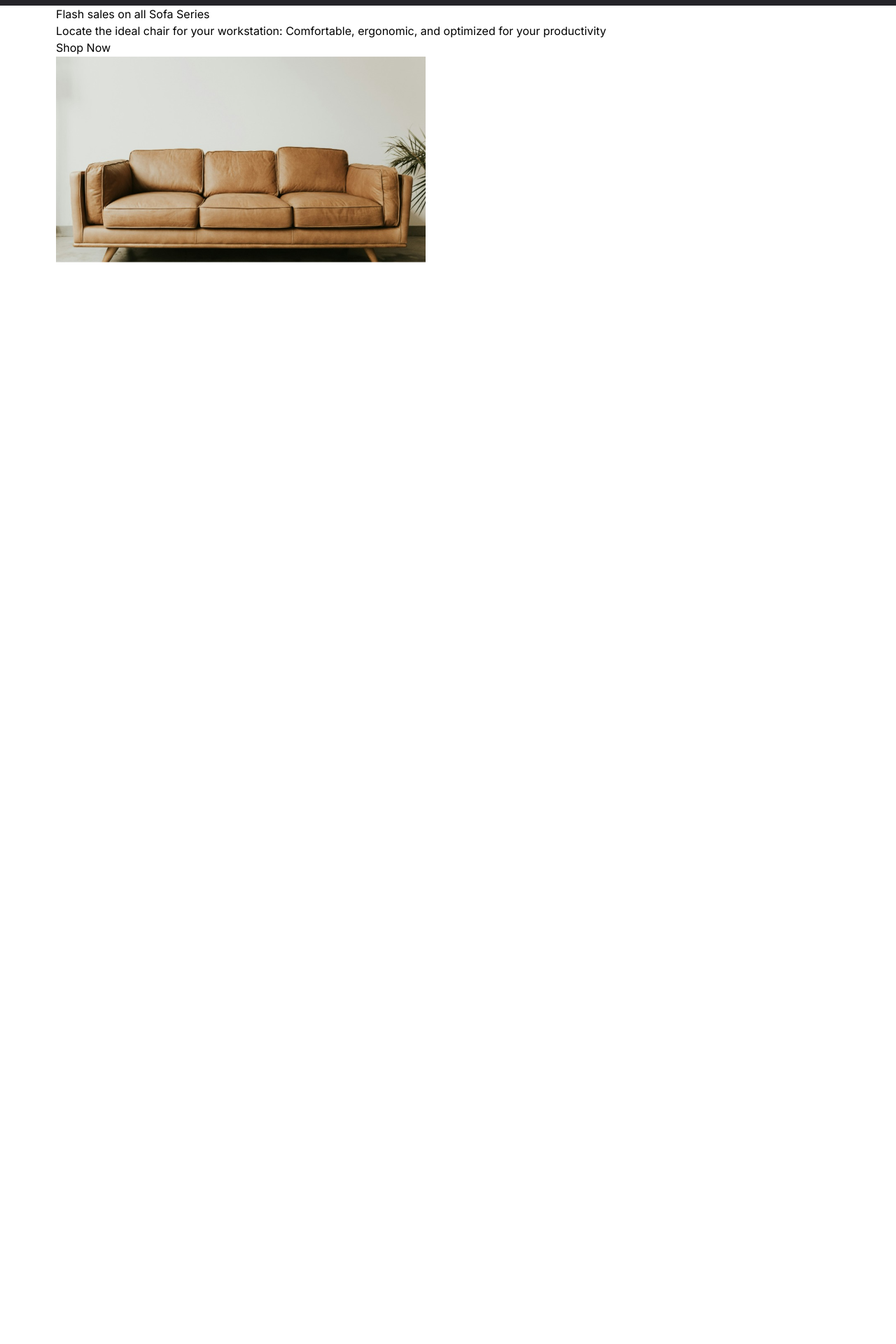
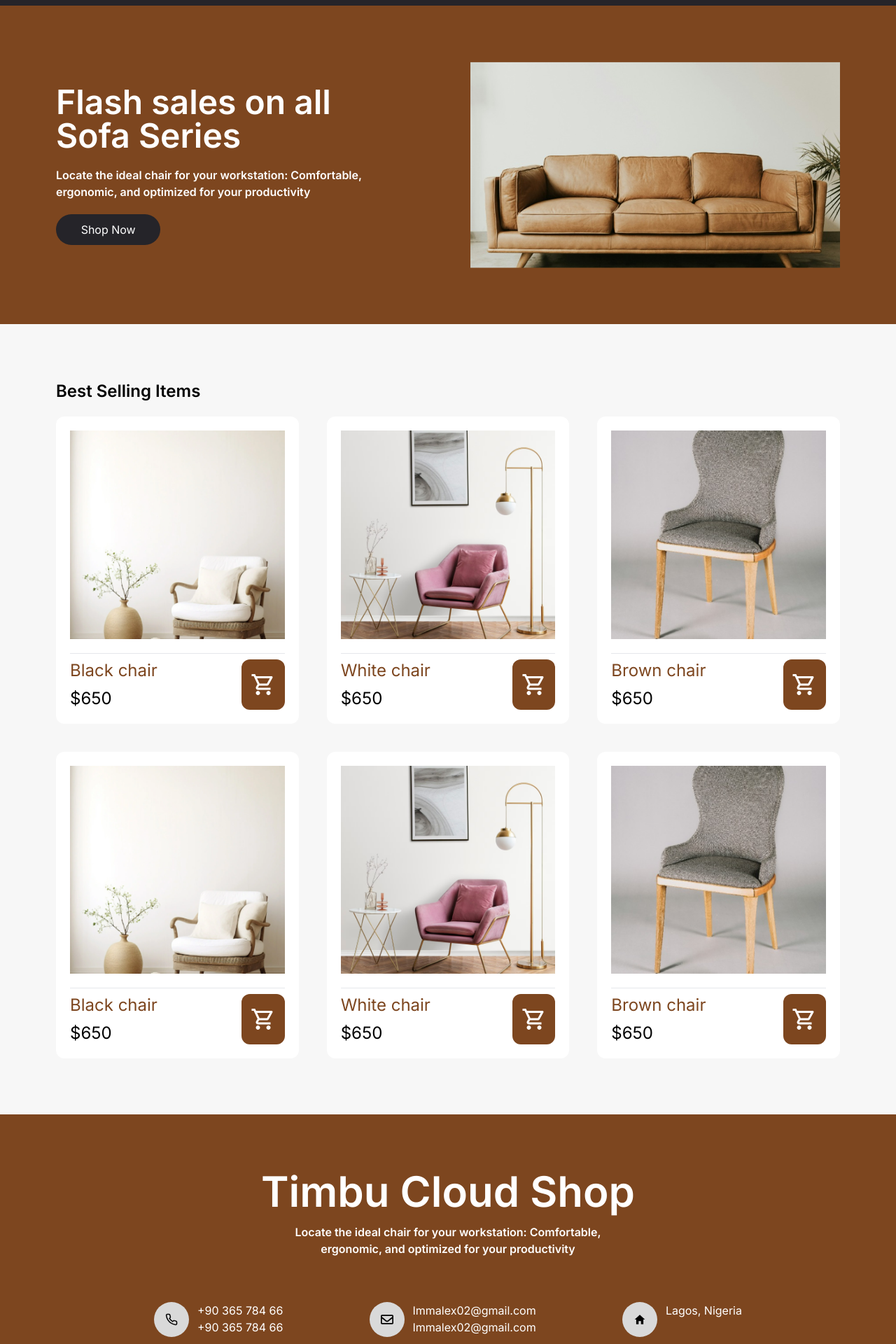
Before and after one commit to Vixs101/HNGtask2-TimbuCloudShop, a React (Vite) app: page / in a window 1280 px wide. Shown: the part 40-1960 px from the top of the page at 70% size. Before the commit the page ends 848 px from the top, so only its background shows below. Built offline with nearby package versions, Linux system fonts and the light colour scheme.

Commit message:
Feature: Implemented the Listing page of the app

```diff
--- a/src/App.css
+++ b/src/App.css
@@ -7,4 +7,14 @@
   body {
     @apply font-inter;
   }
+  .heroText {
+    line-height: 30px;
+  }
 }
+
+@media (min-width: 1024px) {
+  .lg\:br::after {
+    content: "\A";
+    white-space: pre;
+  }
+}
--- a/src/pages/Homepage.tsx
+++ b/src/pages/Homepage.tsx
@@ -1,24 +1,100 @@
 import React from "react";
 import Navbar from "../components/Navbar";
+import { LuPhone } from "react-icons/lu";
+import { FaRegEnvelope } from "react-icons/fa";
+import { IoMdHome } from "react-icons/io";
+import { productImage } from "../utils/utils";
 
 function Homepage() {
   return (
     <>
       <Navbar />
       {/* hero section */}
-      <section className="md:h-screen px-20" bg-primary text-white>
-        <div>
-          <h1>Flash sales on all Sofa Series</h1>
-          <p>Locate the ideal chair for your workstation: Comfortable, ergonomic, and optimized for your productivity</p>
-          <button className="">Shop Now</button>
+      <section className="flex p-20 justify-between bg-primary text-white w-full items-center h-full">
+        <div className="flex flex-col w-2/5 h-4/5 gap-5">
+          <h1 className="heroText text-5xl font-semibold">
+            Flash sales on all <span className="lg:br"></span> Sofa Series
+          </h1>
+          <p className="font-semibold">
+            Locate the ideal chair for your workstation: Comfortable, ergonomic,
+            and optimized for your productivity
+          </p>
+          <button className="bg-secondary flex items-center justify-center h-11 w-1/3 rounded-3xl hover:bg-tertiary">
+            Shop Now
+          </button>
         </div>
         <img src="/images/heroImage.png" alt="heroImage" />
+      </section>
 
+      {/* items */}
+      <section className="bg-[#F7F7F7] p-20">
+        <h2 className="text-2xl font-semibold">Best Selling Items</h2>
+        <div className="grid grid-cols-3 gap-10 h-full mt-5">
+          {productImage.map((product) => (
+            <div
+              key={product.id}
+              className="flex flex-col bg-white p-5 rounded-xl gap-5"
+            >
+              <img
+                src={`/images/${product.pic}.png`}
+                alt={product.alt}
+                className="h-5/6"
+              />
+              <div className="flex justify-between border-t-gray-200 border-t pt-2">
+                <div className="flex flex-col gap-2 text-2xl">
+                  <h3 className="text-primary text-2xl">{product.title}</h3>
+                  <p>{product.price}</p>
+                </div>
+                <button className="flex items-center justify-center bg-primary text-white text-4xl rounded-xl p-2 w-1/5">
+                  {product.button}
+                </button>
+              </div>
+            </div>
+          ))}
+        </div>
       </section>
-      {/* items */}
-      <section className="px-20"></section>
+
       {/* footer */}
-      <section className="px-20"></section>
+      <section className="flex flex-col items-center px-20 pt-20 pb-5 bg-primary text-white text-center w-full gap-16">
+        <div className="flex flex-col w-1/2 gap-4">
+          <h1 className="text-6xl font-semibold ">Timbu Cloud Shop</h1>
+          <p className="font-semibold">
+            Locate the ideal chair for your workstation: Comfortable,
+            <span className="lg:br"></span> ergonomic, and optimized for your
+            productivity
+          </p>
+        </div>
+
+        <div className="flex justify-between w-3/4">
+          <div className="flex gap-3">
+            <span className="bg-[#D9D9D9] p-4 rounded-full">
+              <LuPhone className="text-black text-lg"/>
+            </span>
+            <span>
+              <p>+90 365 784 66</p>
+              <p>+90 365 784 66</p>
+            </span>
+          </div>
+          <div className="flex gap-3">
+            <span className="bg-[#D9D9D9] p-4 rounded-full">
+              <FaRegEnvelope className="text-black text-lg"/>
+            </span>
+            <span>
+              <p>Immalex02@gmail.com</p>
+              <p>Immalex02@gmail.com</p>
+            </span>
+          </div>
+          <div className="flex gap-3">
+            <span className="bg-[#D9D9D9] p-4 rounded-full">
+              <IoMdHome className="text-black text-lg"/>
+            </span>
+            <span>
+              <p>Lagos, Nigeria</p>
+            </span>
+          </div>
+        </div>
+        <p>2024 Copyright All Rights Reserved</p>
+      </section>
     </>
   );
 }
--- a/src/utils/utils.tsx
+++ b/src/utils/utils.tsx
@@ -6,13 +6,15 @@ const productImage = [
         id: 1,
         title: "Black chair",
         price: "$650",
-        pic: "productImage1",
+        alt:"Black chair",
+        pic: "productImage3",
         button: <MdOutlineShoppingCart/>
     },
     {
         id: 2,
         title: "White chair",
         price: "$650",
+        alt:"White chair",
         pic: "productImage2",
         button: <MdOutlineShoppingCart/>
     },
@@ -20,20 +22,23 @@ const productImage = [
         id: 3,
         title: "Brown chair",
         price: "$650",
-        pic: "productImage3",
+        alt:"Brown chair",
+        pic: "productImage1",
         button: <MdOutlineShoppingCart/>
     },
     {
         id: 4,
         title: "Black chair",
         price: "$650",
-        pic: "productImage1",
+        alt:"Black chair",
+        pic: "productImage3",
         button: <MdOutlineShoppingCart/>
     },
     {
         id: 5,
         title: "White chair",
         price: "$650",
+        alt:"White chair",
         pic: "productImage2",
         button: <MdOutlineShoppingCart/>
     },
@@ -41,7 +46,8 @@ const productImage = [
         id: 6,
         title: "Brown chair",
         price: "$650",
-        pic: "productImage3",
+        alt:"Brown chair",
+        pic: "productImage1",
         button: <MdOutlineShoppingCart/>
     }
 ]
--- a/tailwind.config.js
+++ b/tailwind.config.js
@@ -9,6 +9,7 @@ export default {
       colors: {
         primary: "#7D461F",
         secondary: "#252429",
+        tertiary: "#343239"
       }
     },
   },
```
